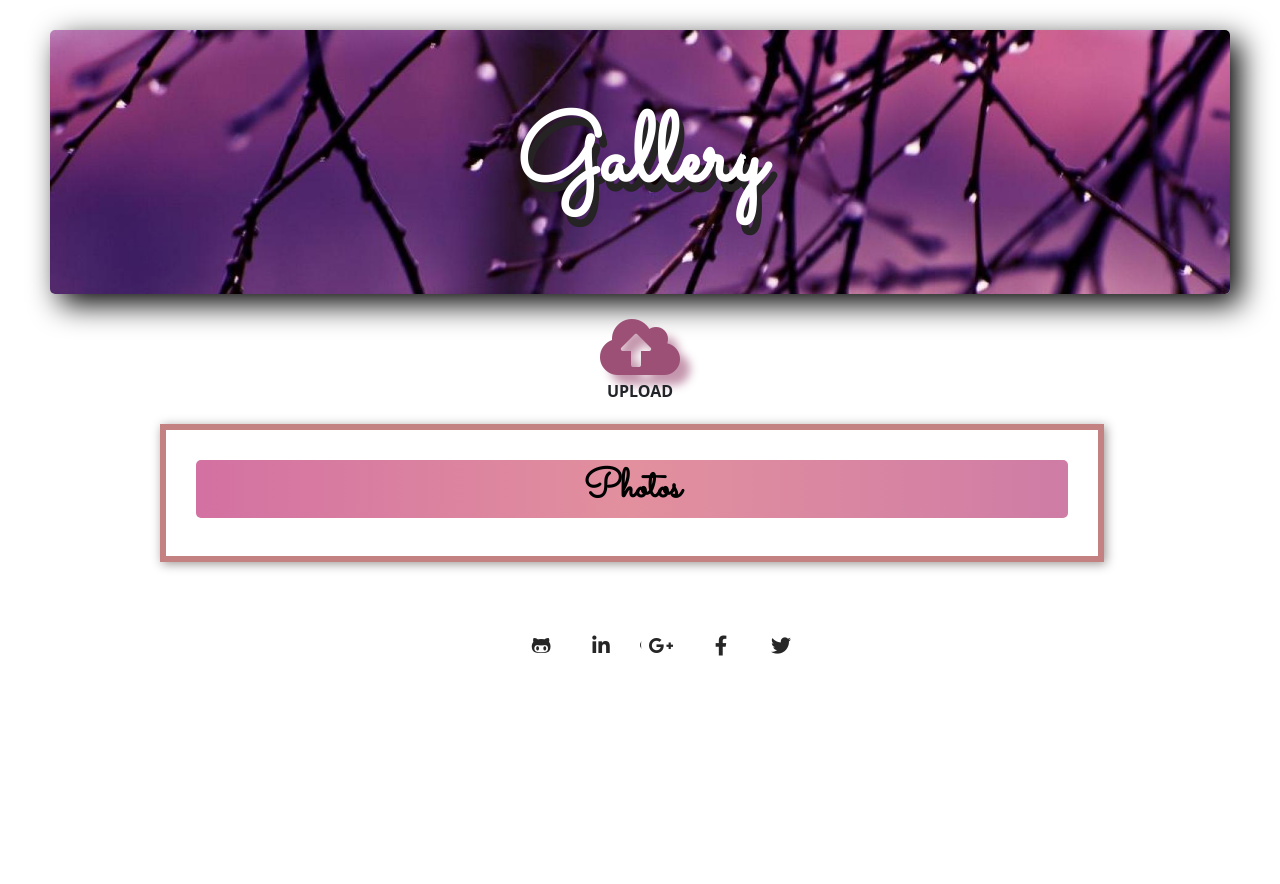
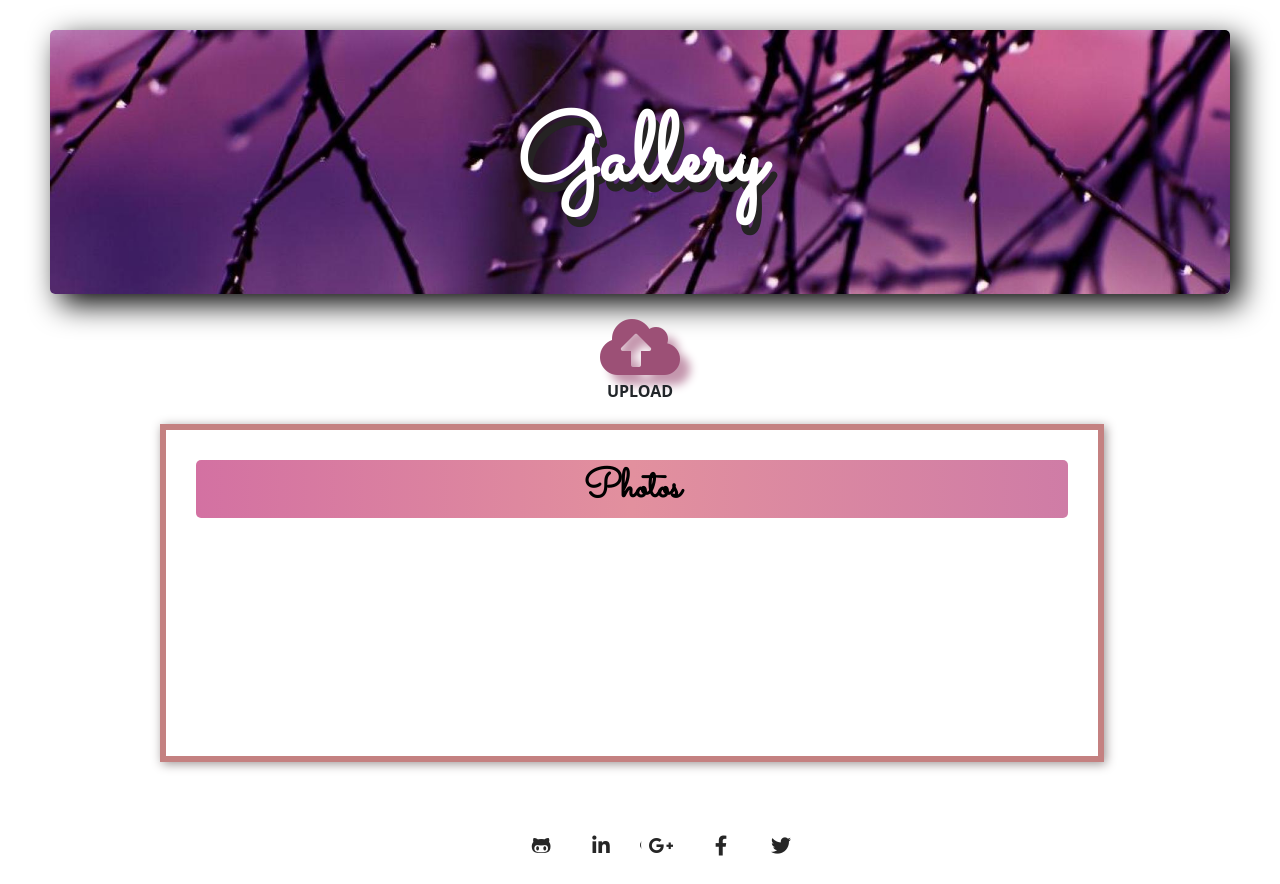
Before and after one commit to jadhavroshani/image_gallery, a plain HTML site: page index.html in a window 1280 px wide. Before the commit the page ends 800 px from the top, so only its background shows below. Drawn offline with nearby package versions, Linux system fonts and the light colour scheme.

Commit message:
first commit

```diff
--- a/index.html
+++ b/index.html
@@ -38,7 +38,8 @@
     </div>
     <div style="padding:30px; margin-left: 10rem;margin-right: 11rem; border: 6px solid rgb(196, 129, 129); box-shadow: 2px 2px 10px rgb(158, 149, 149); ">
         <h1 style="font-weight: bold; background-image: linear-gradient(to right,rgb(211, 113, 162), rgb(226, 144, 158) ,rgb(207, 124, 166));text-align: center; padding:5px ;" >Photos</h1>
-        <div id="sortableImgThumbnailPreview">
+        <div id="sortableImgThumbnailPreview" style="padding: 100px; ">
+
 
         </div>
     </div>
```
